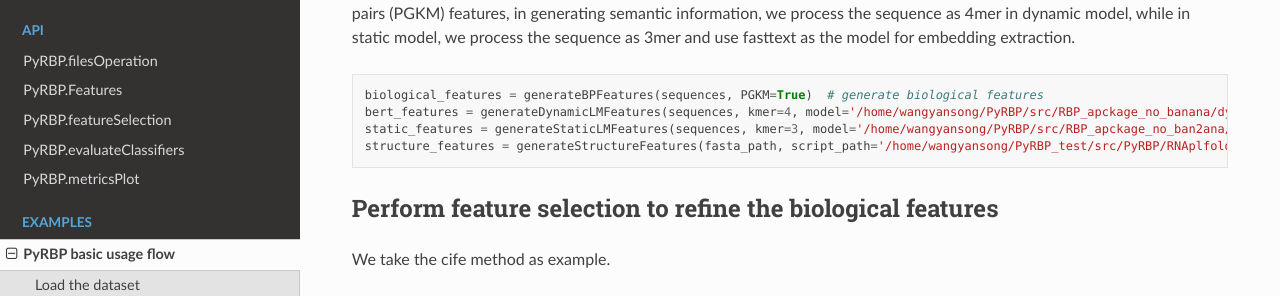
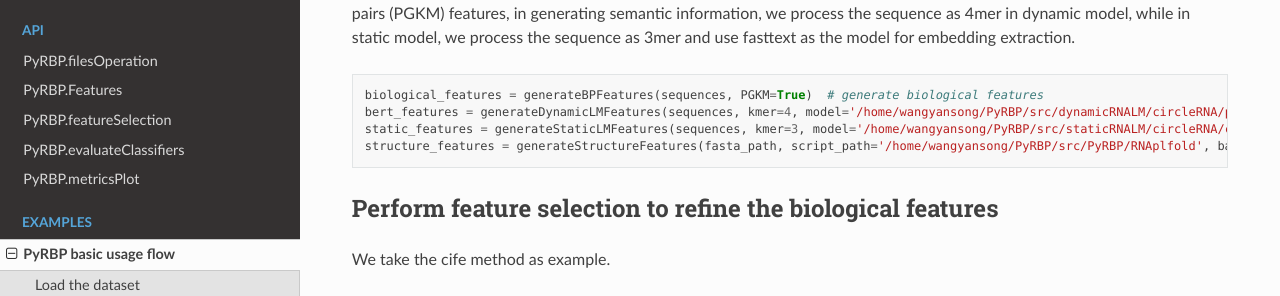
Before and after one commit to no-banana/PyRBP, a Sphinx documentation site: the page built from docs/source/basic_usage.rst, in a window 1280 px wide and 900 px high, scrolled down 758 px. Shown: the part 155-451 px from the top of the window. Built offline with Sphinx 7.4.7 and the Read the Docs theme 2.0.0, drawn with Linux system fonts in a browser that asks for light colours.

Commit message:
Add files via upload

```diff
--- a/docs/source/basic_usage.rst
+++ b/docs/source/basic_usage.rst
@@ -39,9 +39,9 @@ We generate three types of features as examples, in generating biological featur
 .. code-block:: py
 
     biological_features = generateBPFeatures(sequences, PGKM=True)  # generate biological features
-    bert_features = generateDynamicLMFeatures(sequences, kmer=4, model='/home/wangyansong/PyRBP/src/RBP_apckage_no_banana/dynamicRNALM/circleRNA/pytorch_model_4mer')  # generate dynamic semantic information
-    static_features = generateStaticLMFeatures(sequences, kmer=3, model='/home/wangyansong/PyRBP/src/RBP_apckage_no_ban2ana/staticRNALM/circleRNA/circRNA_3mer_fasttext') # static semantic information
-    structure_features = generateStructureFeatures(fasta_path, script_path='/home/wangyansong/PyRBP_test/src/PyRBP/RNAplfold', basic_path='/home/wangyansong/PyRBP_test/src/circRNAdatasetAGO1', W=101, L=70, u=1)  # generate secondary structure information
+    bert_features = generateDynamicLMFeatures(sequences, kmer=4, model='/home/wangyansong/PyRBP/src/dynamicRNALM/circleRNA/pytorch_model_4mer')  # generate dynamic semantic information
+    static_features = generateStaticLMFeatures(sequences, kmer=3, model='/home/wangyansong/PyRBP/src/staticRNALM/circleRNA/circRNA_3mer_fasttext') # static semantic information
+    structure_features = generateStructureFeatures(fasta_path, script_path='/home/wangyansong/PyRBP/src/PyRBP/RNAplfold', basic_path='/home/wangyansong/PyRBP/src/circRNAdatasetAGO1', W=101, L=70, u=1)  # generate secondary structure information
 
 Perform feature selection to refine the biological features
 ~~~~~~~~~~~~~~~~~~~~~~~~~~~~~~~~~~~~~~~~~~~~~~~~~~~~~~~~~~~~~~~~~~
```
